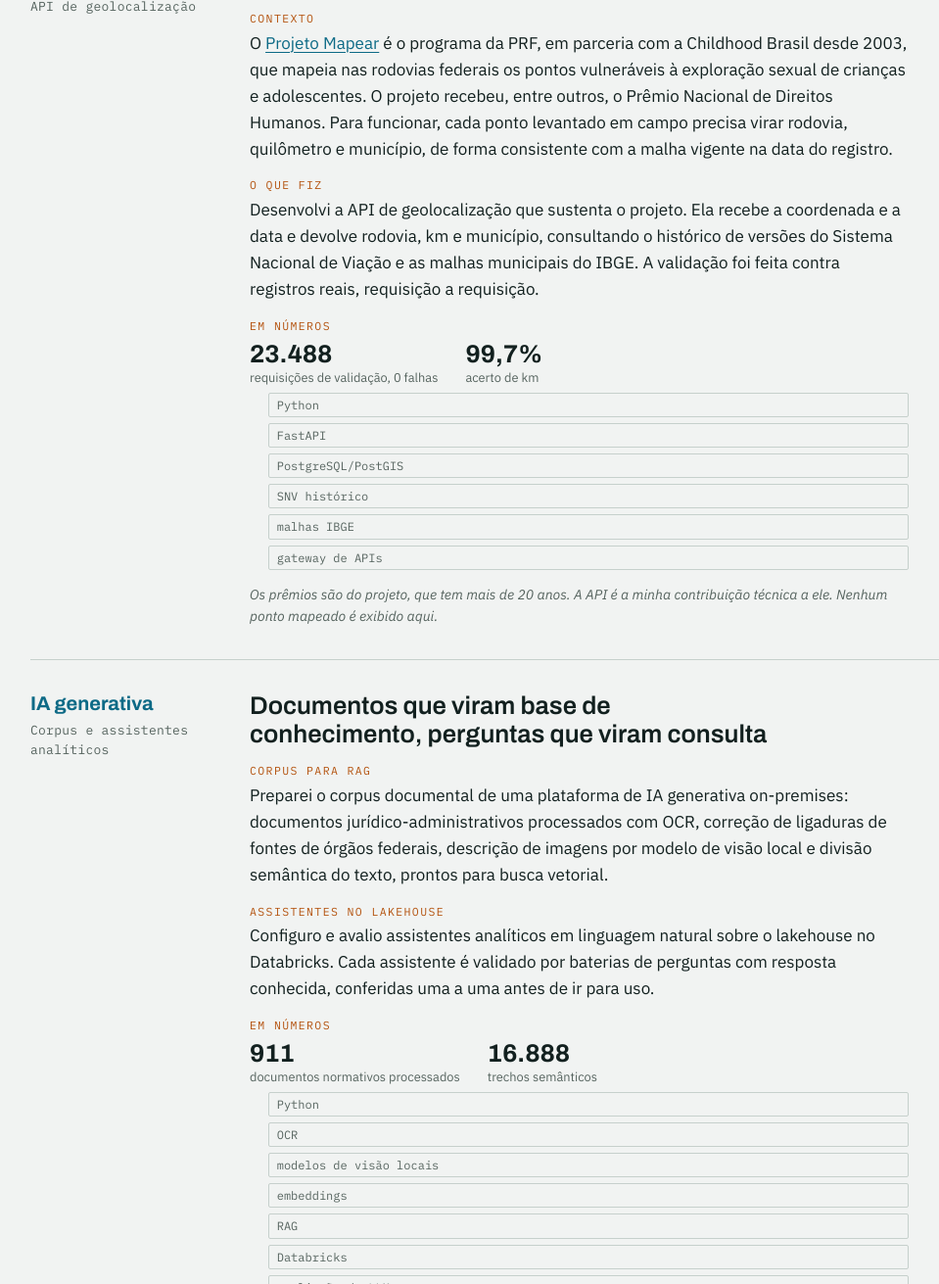
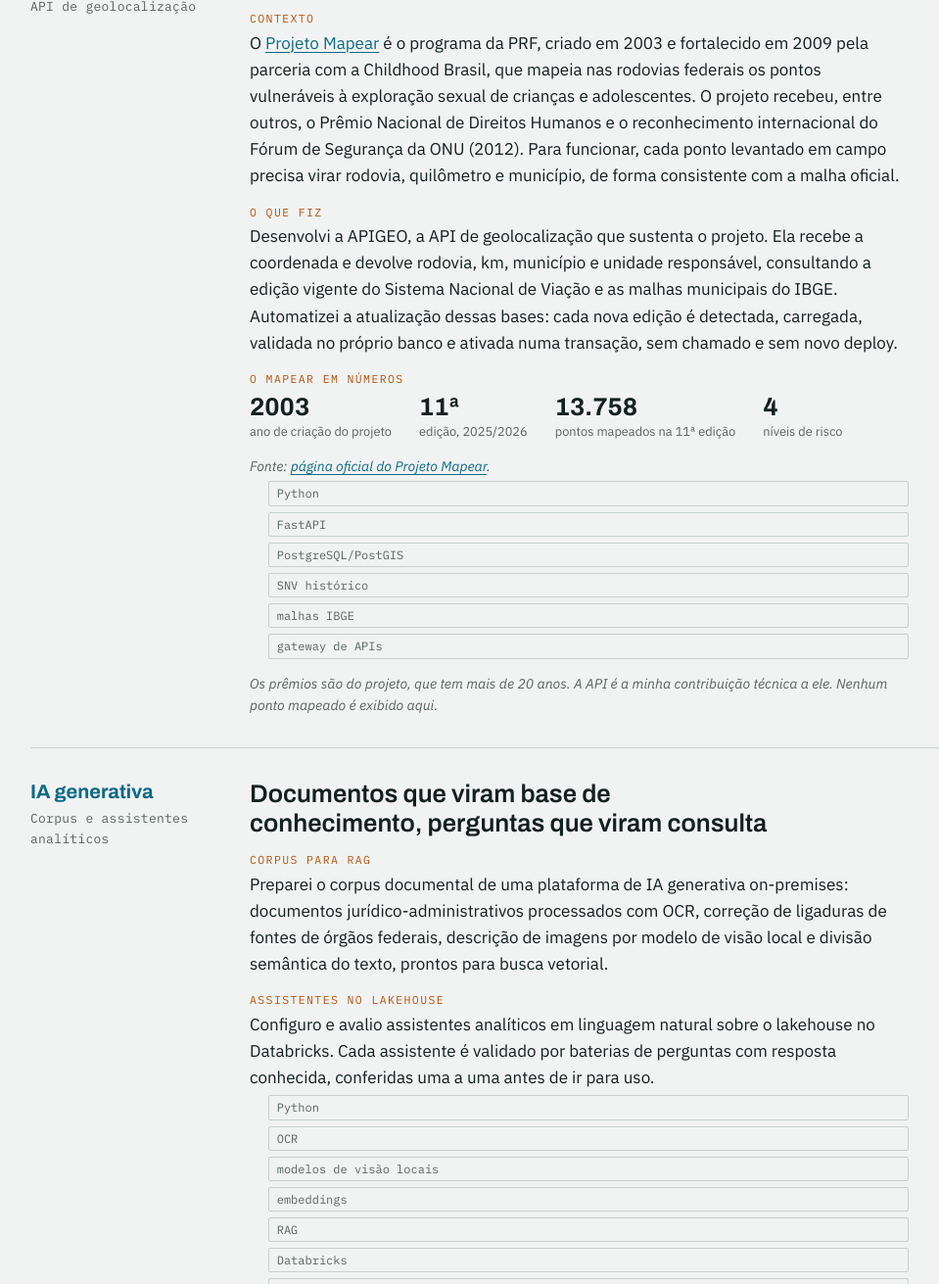
Before and after one commit to abelsilvaeng/abelsilvaeng.github.io, a plain HTML site: page index.html in a window 1280 px wide. Shown: the part 2023-3334 px from the top of the page at 98% size, without its empty margins (85-1044 px from the left). Drawn offline with Linux system fonts and the light colour scheme.

Commit message:
Mapear: números públicos da página oficial no lugar de números de teste; texto da APIGEO corrigido; remove contagens internas do corpus

```diff
--- a/index.html
+++ b/index.html
@@ -333,13 +333,16 @@ footer .wrap { padding-block: 20px; font-size: .75rem; display: flex; flex-wrap:
         <div class="case-body">
           <h3>A API que localiza cada ponto na malha federal</h3>
           <dl>
-            <div><dt>Contexto</dt><dd>O <a href="https://www.gov.br/prf/pt-br/acesso-a-informacao/acoes-e-programas/projeto-mapear" target="_blank" rel="noopener">Projeto Mapear</a> é o programa da PRF, em parceria com a Childhood Brasil desde 2003, que mapeia nas rodovias federais os pontos vulneráveis à exploração sexual de crianças e adolescentes. O projeto recebeu, entre outros, o Prêmio Nacional de Direitos Humanos. Para funcionar, cada ponto levantado em campo precisa virar rodovia, quilômetro e município, de forma consistente com a malha vigente na data do registro.</dd></div>
-            <div><dt>O que fiz</dt><dd>Desenvolvi a API de geolocalização que sustenta o projeto. Ela recebe a coordenada e a data e devolve rodovia, km e município, consultando o histórico de versões do Sistema Nacional de Viação e as malhas municipais do IBGE. A validação foi feita contra registros reais, requisição a requisição.</dd></div>
-            <div><dt>Em números</dt><dd>
+            <div><dt>Contexto</dt><dd>O <a href="https://www.gov.br/prf/pt-br/acesso-a-informacao/acoes-e-programas/projeto-mapear" target="_blank" rel="noopener">Projeto Mapear</a> é o programa da PRF, criado em 2003 e fortalecido em 2009 pela parceria com a Childhood Brasil, que mapeia nas rodovias federais os pontos vulneráveis à exploração sexual de crianças e adolescentes. O projeto recebeu, entre outros, o Prêmio Nacional de Direitos Humanos e o reconhecimento internacional do Fórum de Segurança da ONU (2012). Para funcionar, cada ponto levantado em campo precisa virar rodovia, quilômetro e município, de forma consistente com a malha oficial.</dd></div>
+            <div><dt>O que fiz</dt><dd>Desenvolvi a APIGEO, a API de geolocalização que sustenta o projeto. Ela recebe a coordenada e devolve rodovia, km, município e unidade responsável, consultando a edição vigente do Sistema Nacional de Viação e as malhas municipais do IBGE. Automatizei a atualização dessas bases: cada nova edição é detectada, carregada, validada no próprio banco e ativada numa transação, sem chamado e sem novo deploy.</dd></div>
+            <div><dt>O Mapear em números</dt><dd>
               <div class="metrics">
-                <div><b>23.488</b><span>requisições de validação, 0 falhas</span></div>
-                <div><b>99,7%</b><span>acerto de km</span></div>
+                <div><b>2003</b><span>ano de criação do projeto</span></div>
+                <div><b>11ª</b><span>edição, 2025/2026</span></div>
+                <div><b>13.758</b><span>pontos mapeados na 11ª edição</span></div>
+                <div><b>4</b><span>níveis de risco</span></div>
               </div>
+              <p class="note">Fonte: <a href="https://www.gov.br/prf/pt-br/acesso-a-informacao/acoes-e-programas/projeto-mapear" target="_blank" rel="noopener">página oficial do Projeto Mapear</a>.</p>
             </dd></div>
           </dl>
           <ul class="stack"><li>Python</li><li>FastAPI</li><li>PostgreSQL/PostGIS</li><li>SNV histórico</li><li>malhas IBGE</li><li>gateway de APIs</li></ul>
@@ -357,12 +360,6 @@ footer .wrap { padding-block: 20px; font-size: .75rem; display: flex; flex-wrap:
           <dl>
             <div><dt>Corpus para RAG</dt><dd>Preparei o corpus documental de uma plataforma de IA generativa on-premises: documentos jurídico-administrativos processados com OCR, correção de ligaduras de fontes de órgãos federais, descrição de imagens por modelo de visão local e divisão semântica do texto, prontos para busca vetorial.</dd></div>
             <div><dt>Assistentes no lakehouse</dt><dd>Configuro e avalio assistentes analíticos em linguagem natural sobre o lakehouse no Databricks. Cada assistente é validado por baterias de perguntas com resposta conhecida, conferidas uma a uma antes de ir para uso.</dd></div>
-            <div><dt>Em números</dt><dd>
-              <div class="metrics">
-                <div><b>911</b><span>documentos normativos processados</span></div>
-                <div><b>16.888</b><span>trechos semânticos</span></div>
-              </div>
-            </dd></div>
           </dl>
           <ul class="stack"><li>Python</li><li>OCR</li><li>modelos de visão locais</li><li>embeddings</li><li>RAG</li><li>Databricks</li><li>avaliação de LLMs</li></ul>
         </div>
```
